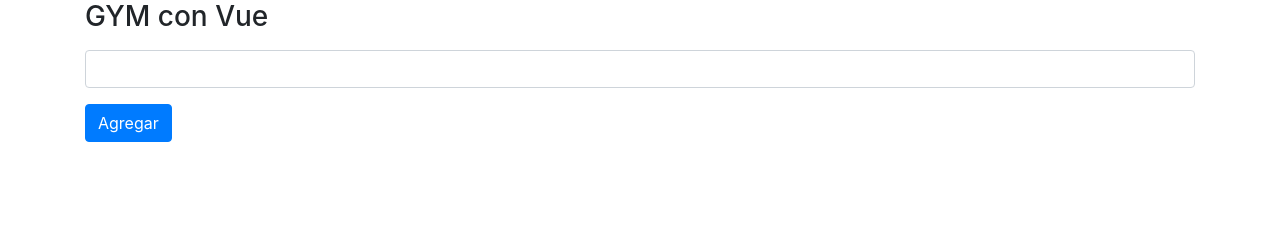
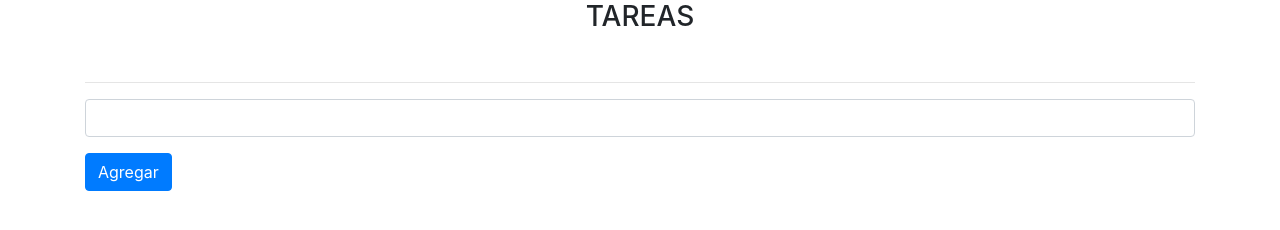
Before and after one commit to AdrianTB/AgendaDeTareasv1.0, a plain HTML site: page index.html in a window 1280 px wide. Drawn offline with nearby package versions, Linux system fonts and the light colour scheme.

Commit message:
version 1.1

```diff
--- a/app.js
+++ b/app.js
@@ -2,7 +2,7 @@ const app = new Vue({
 
     el: '#app',
     data: {
-        titulo: 'GYM con Vue',
+        titulo: 'TAREAS',
         tareas: [],
         nuevaTarea: ''
 
--- a/index.html
+++ b/index.html
@@ -13,7 +13,9 @@
   <body>
     <div class="container" id="app">
 
-        <h3>{{titulo}}</h3>
+        <h3><center>{{titulo}}</center></h3>
+        <br>
+        <hr>
 
         <input type="text" class="form-control my-3" v-model="nuevaTarea" v-on:keyup.enter="agregarTarea" >
         <button class="btn btn-primary" @click="agregarTarea" >Agregar</button>
```
